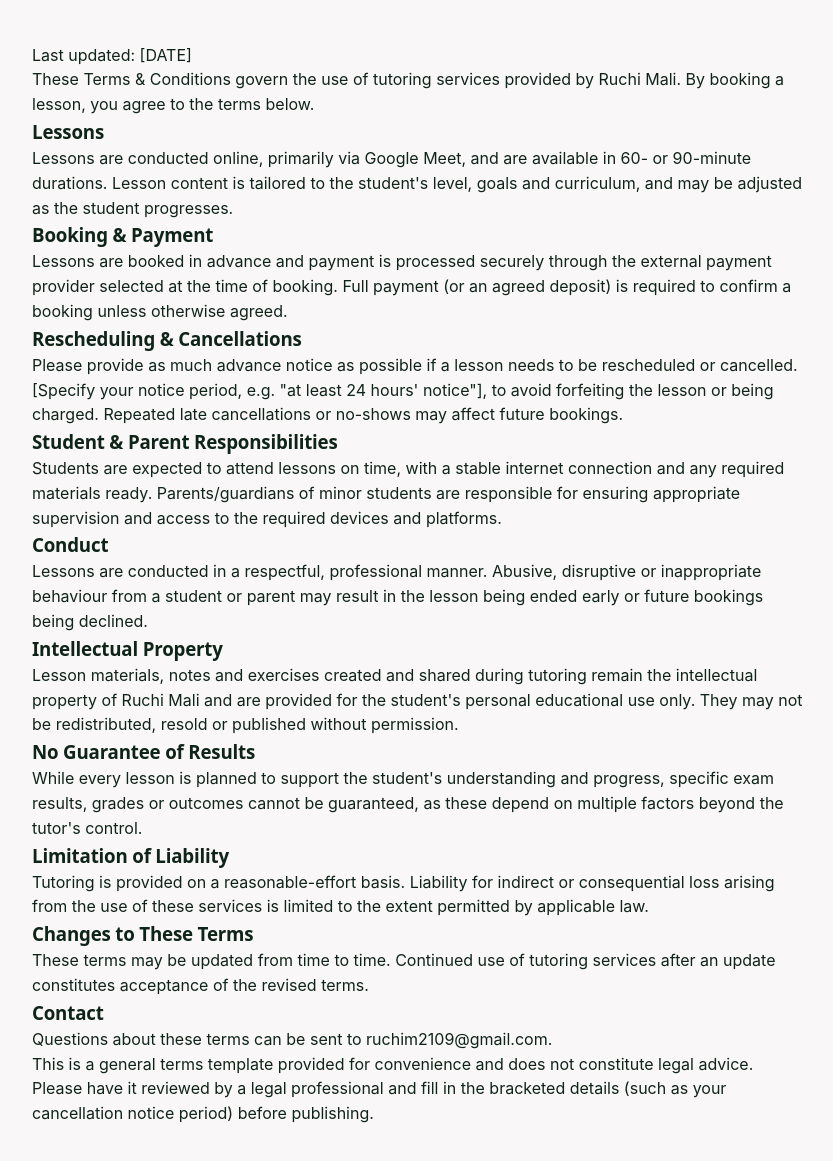
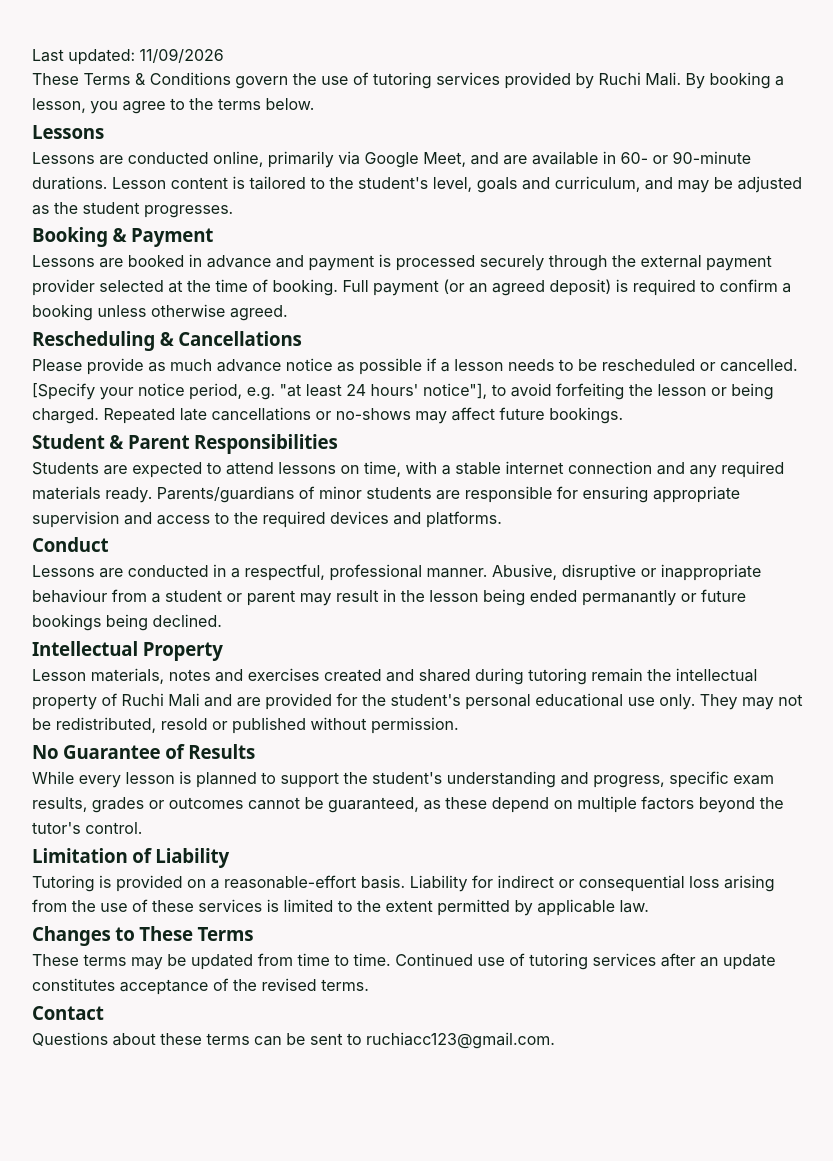
Before and after one commit to ruchi961/bhagwan, a plain HTML site: page termsandcondition.html in a window 1280 px wide. Shown: the part 193-1354 px from the top of the page, without its empty margins (222-1055 px from the left). Drawn offline with Linux system fonts and the light colour scheme.

Commit message:
Update termsandcondition.html

```diff
--- a/termsandcondition.html
+++ b/termsandcondition.html
@@ -403,7 +403,7 @@
       <h2>Terms &amp; Conditions</h2>
     </div>
     <div class="legal-block">
-      <p class="legal-updated">Last updated: [DATE]</p>
+      <p class="legal-updated">Last updated: 11/09/2026</p>
       <p>These Terms &amp; Conditions govern the use of tutoring services provided by   Ruchi Mali. By booking a lesson, you agree to the terms below.</p>
 
       <h3>Lessons</h3>
@@ -419,7 +419,7 @@
       <p>Students are expected to attend lessons on time, with a stable internet connection and any required materials ready. Parents/guardians of minor students are responsible for ensuring appropriate supervision and access to the required devices and platforms.</p>
 
       <h3>Conduct</h3>
-      <p>Lessons are conducted in a respectful, professional manner. Abusive, disruptive or inappropriate behaviour from a student or parent may result in the lesson being ended early or future bookings being declined.</p>
+      <p>Lessons are conducted in a respectful, professional manner. Abusive, disruptive or inappropriate behaviour from a student or parent may result in the lesson being ended permanantly or future bookings being declined.</p>
 
       <h3>Intellectual Property</h3>
       <p>Lesson materials, notes and exercises created and shared during tutoring remain the intellectual property of   Ruchi Mali and are provided for the student's personal educational use only. They may not be redistributed, resold or published without permission.</p>
@@ -434,10 +434,9 @@
       <p>These terms may be updated from time to time. Continued use of tutoring services after an update constitutes acceptance of the revised terms.</p>
 
       <h3>Contact</h3>
-      <p>Questions about these terms can be sent to ruchim2109@gmail.com.</p>
+      <p>Questions about these terms can be sent to ruchiacc123@gmail.com.</p>
 
-      <p class="legal-disclaimer">This is a general terms template provided for convenience and does not constitute legal advice. Please have it reviewed by a legal professional and fill in the bracketed details (such as your cancellation notice period) before publishing.</p>
-    </div>
+          </div>
   </div>
 </section>
 
```
